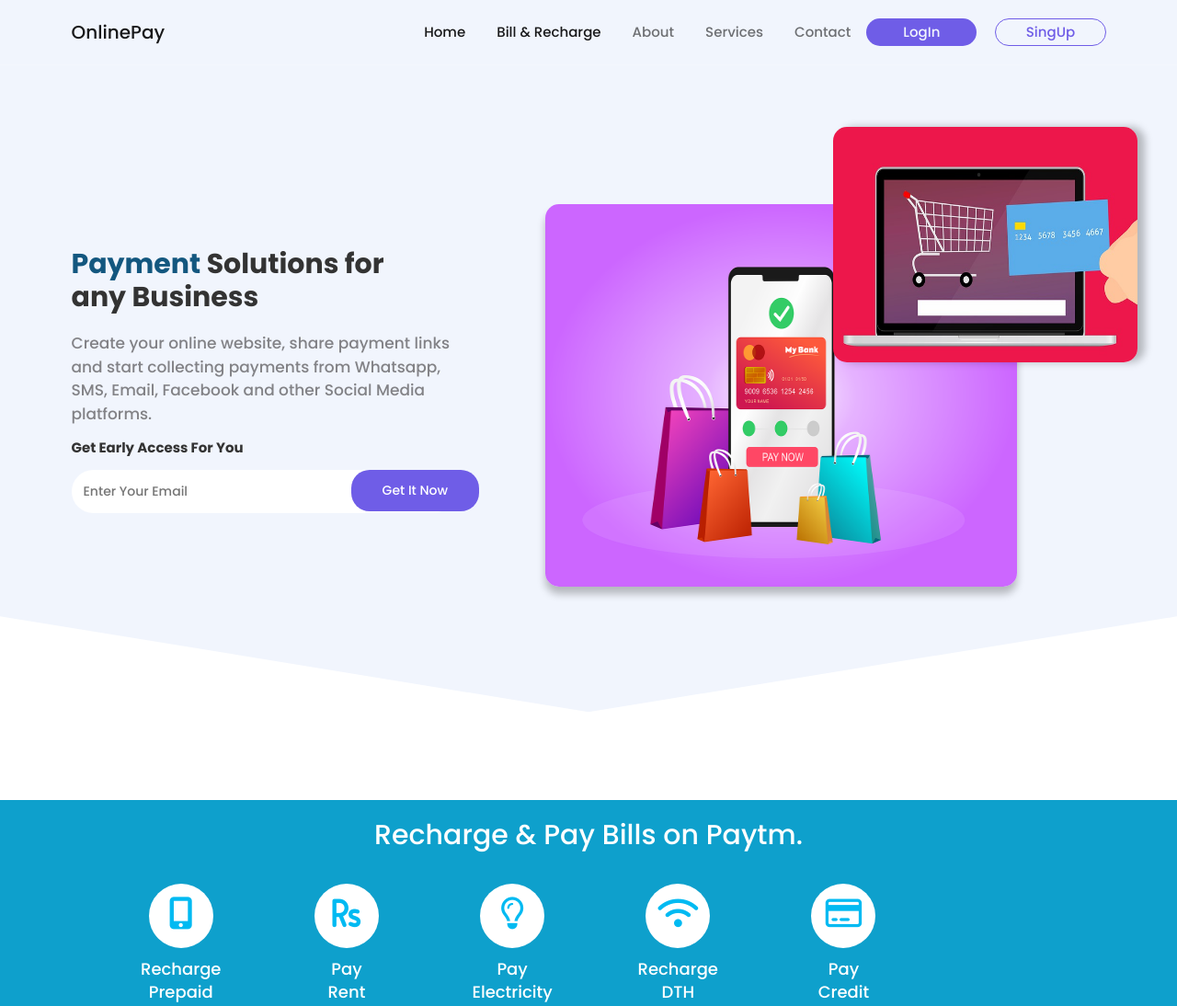
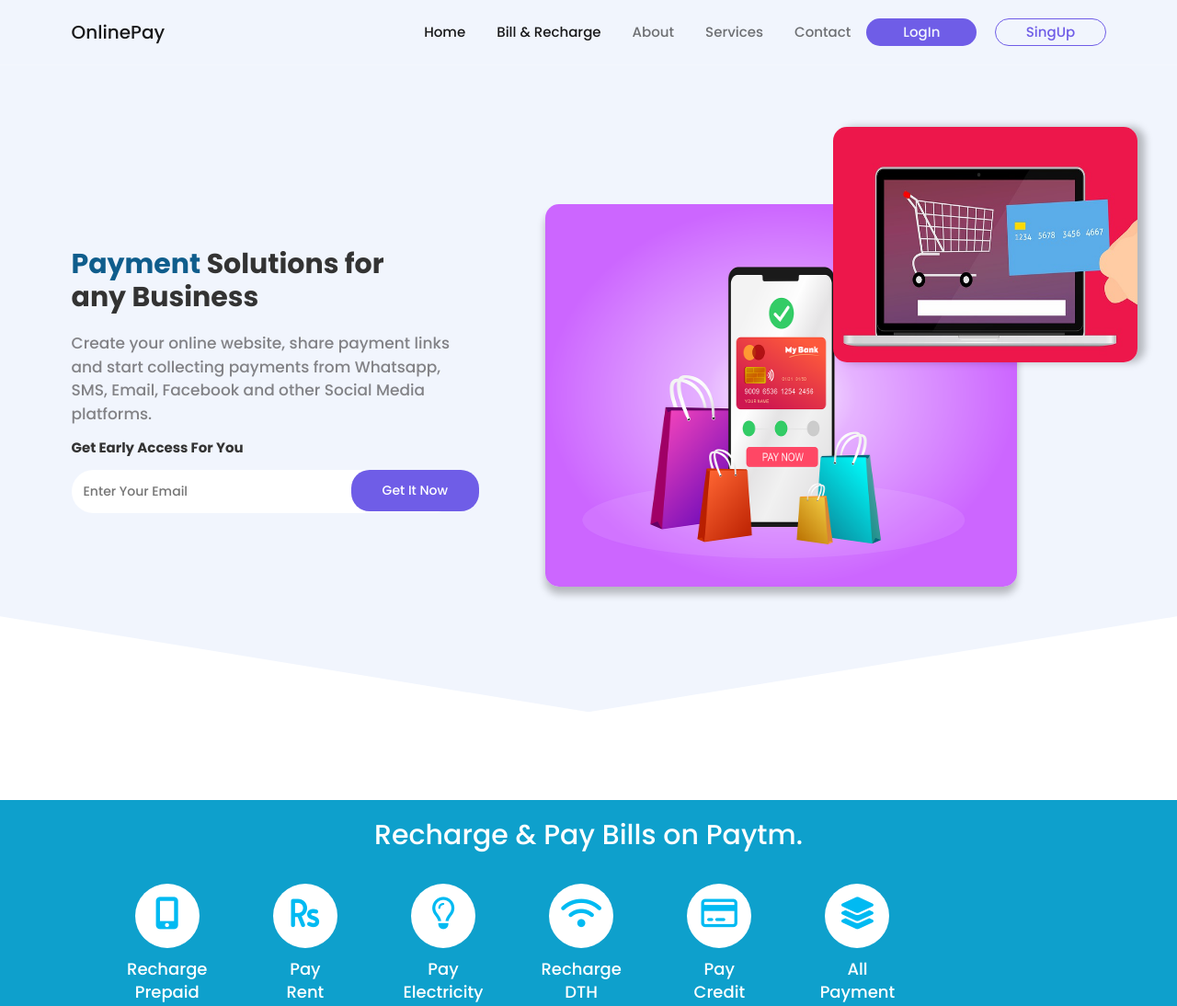
Before and after one commit to gautam2021/OnlinePay, a React (Create React App) app: page / in a window 1280 px wide. Shown: the top 1094 px of the page at 92% size. Built offline with nearby package versions, Linux system fonts and the light colour scheme.

Commit message:
recharge section column

```diff
--- a/src/PayBillRecharge.css
+++ b/src/PayBillRecharge.css
@@ -25,7 +25,7 @@
 
   .RechargeBill-data-div{
     /* height: 30rem; */
-    width: 18rem;
+    width: 15rem;
     padding: 3rem;
     margin-bottom: 2rem;
     text-align: center;
```
